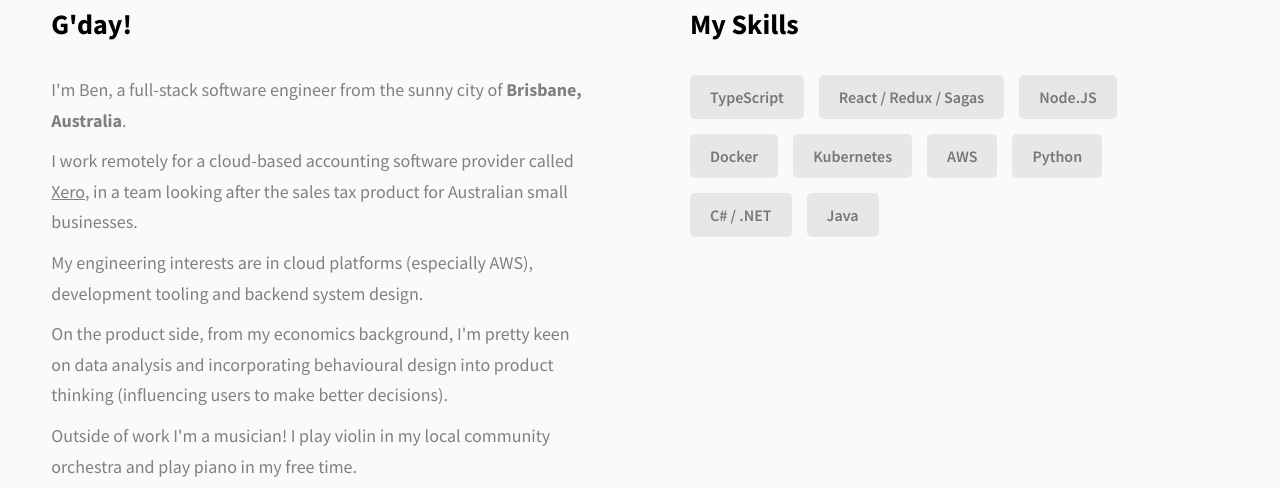
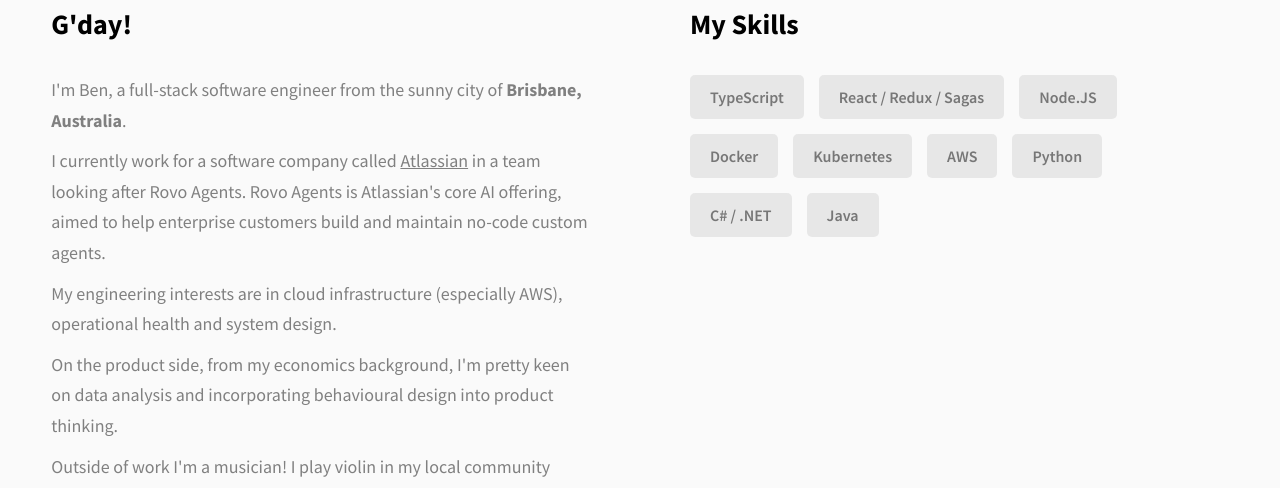
Before and after one commit to P0ntiff/personal-site, a website: page index.html in a window 1280 px wide. Shown: the part 1067-1555 px from the top of the page. Drawn offline with Linux system fonts and the light colour scheme.

Commit message:
Update copy to new job

```diff
--- a/index.html
+++ b/index.html
@@ -143,15 +143,15 @@
                 <strong>Brisbane, Australia</strong>.
               </p>
               <p class="about__content-details-para">
-                I work remotely for a cloud-based accounting software provider called
-                <u><a href="https://www.xero.com/au/" >Xero</a></u>, in a team looking after the sales tax product for Australian small businesses.
+                I currently work for a software company called
+                <u><a href="https://atlassian.com/">Atlassian</a></u> in a team looking after Rovo Agents. Rovo Agents is Atlassian's core AI offering, aimed to help enterprise customers build and maintain no-code custom agents.
               </p>
               <p class="about__content-details-para">
-                My engineering interests are in cloud platforms (especially AWS), development tooling and backend system design.
+                My engineering interests are in cloud infrastructure (especially AWS), operational health and system design.
               </p>
               <p class="about__content-details-para">
                 On the product side, from my economics background, I'm pretty keen on data analysis and
-                incorporating behavioural design into product thinking (influencing users to make better decisions).
+                incorporating behavioural design into product thinking.
               </p>
               <p class="about__content-details-para">
                 Outside of work I'm a musician! I play violin in my local community orchestra and play
```
